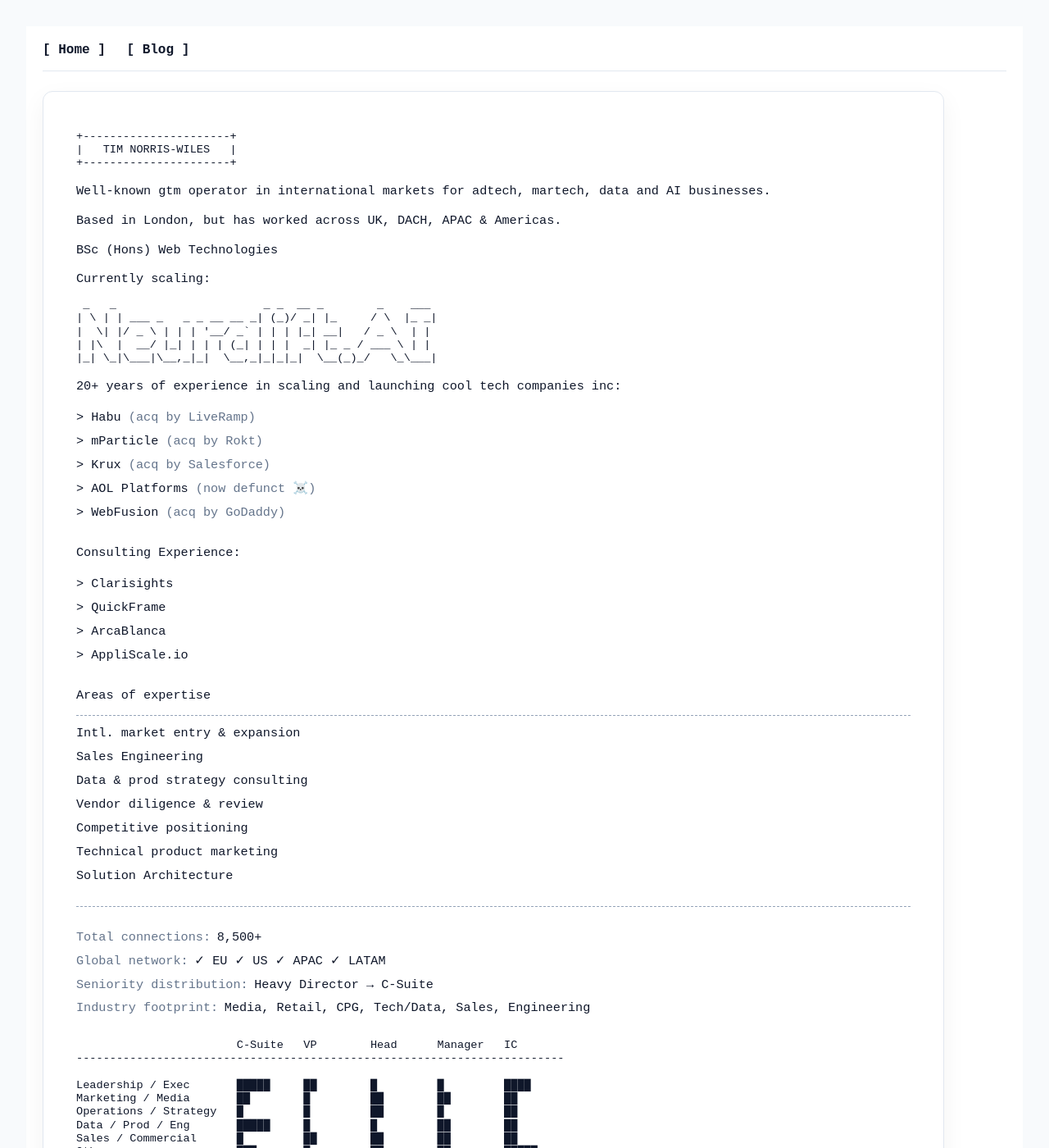
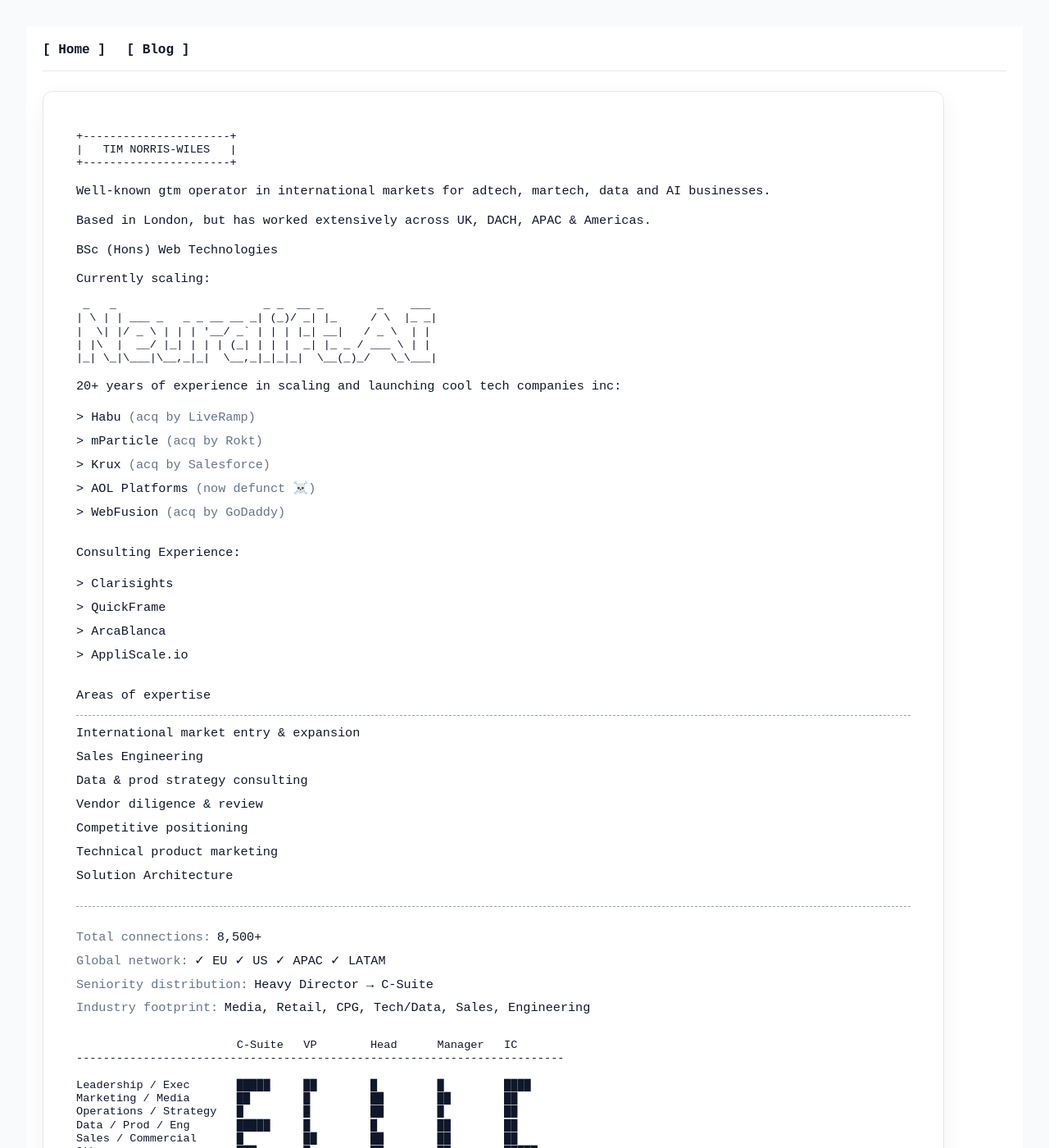
Before and after one commit to typedformiles/navvix, a Jekyll site: the page built from index.html, in a window 1280 px wide and 1400 px high. Shown: the whole window at 82% size. Built offline with Jekyll 4.4.1, drawn with Linux system fonts in a browser that asks for light colours.

```diff
--- a/index.html
+++ b/index.html
@@ -9,7 +9,7 @@ title: Tim Norris-Wiles
 
   <p class="term">Well-known gtm operator in international markets for adtech, martech, data and AI businesses.</p>
 
-  <p class="term">Based in London, but has worked across UK, DACH, APAC &amp; Americas.</p>
+  <p class="term">Based in London, but has worked extensively across UK, DACH, APAC &amp; Americas.</p>
 
   <p class="term">BSc (Hons) Web Technologies</p>
 
@@ -44,7 +44,7 @@ title: Tim Norris-Wiles
   <p class="term">Areas of expertise</p>
   <div class="term-rule"></div>
   <div class="term-list">
-    <div class="term-item">Intl. market entry &amp; expansion</div>
+    <div class="term-item">International market entry &amp; expansion</div>
     <div class="term-item">Sales Engineering</div>
     <div class="term-item">Data &amp; prod strategy consulting</div>
     <div class="term-item">Vendor diligence &amp; review</div>
```
Also changed, not shown: other parts of index.html (+1 -1 lines).
